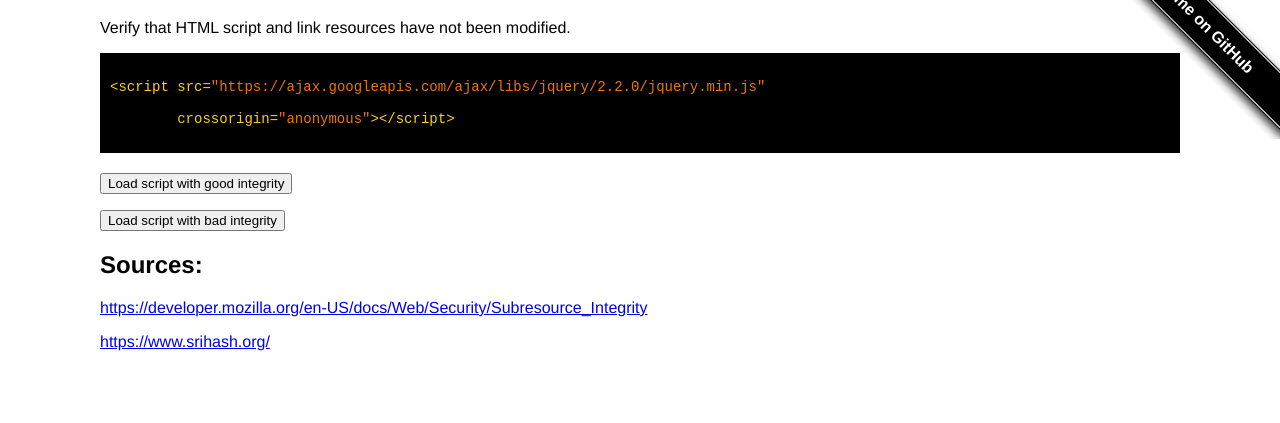
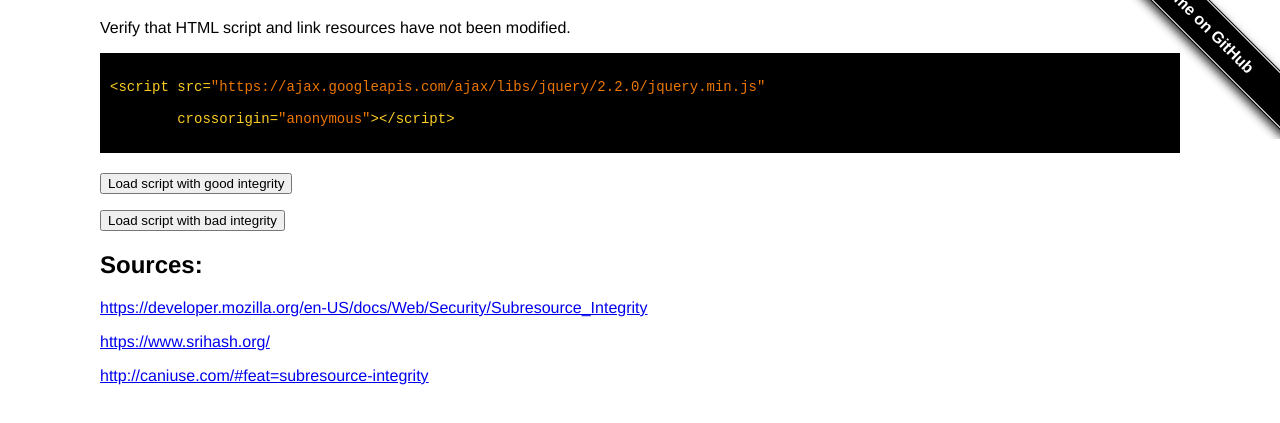
Before and after one commit to SoftwareAddictionShow/html-subresource-integrity, a plain HTML site: page index.html in a window 1280 px wide. Shown: the part 61-484 px from the top of the page. Drawn offline with Linux system fonts and the light colour scheme.

Commit message:
Added more sources.

```diff
--- a/index.html
+++ b/index.html
@@ -40,6 +40,9 @@
 		<p>
 			<a href="https://www.srihash.org/">https://www.srihash.org/</a>
 		</p>
+		<p>
+			<a href="http://caniuse.com/#feat=subresource-integrity">http://caniuse.com/#feat=subresource-integrity</a>
+		</p>
 	</body>
 	<script src="js/rainbow.js"></script>
 	<script src="js/language/html.js"></script>
```
